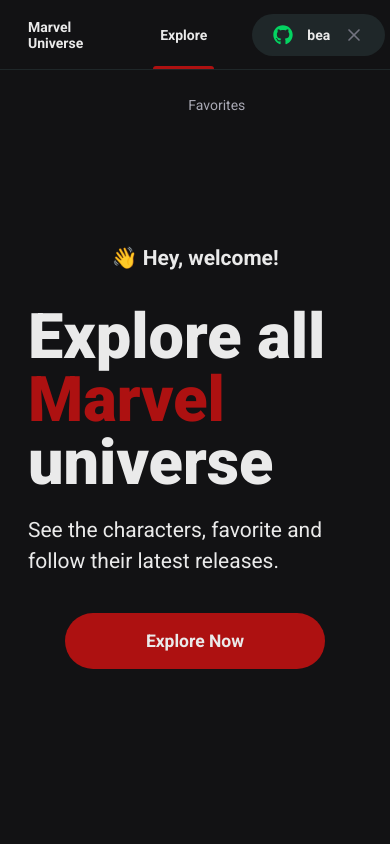
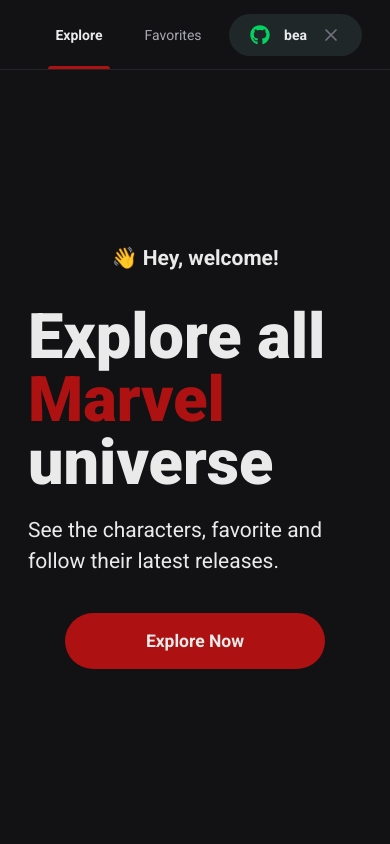
Before and after one commit to beatrizmf/marvel-universe, a Next.js app: page / in a window 390 px wide. Shown: the top 844 px of the page. Built offline with nearby package versions, Linux system fonts and the light colour scheme; no server answers.

Commit message:
fix: add header responsive

```diff
--- a/src/components/Header/index.tsx
+++ b/src/components/Header/index.tsx
@@ -17,6 +17,7 @@
             <a>Favorites</a>
           </ActiveLink>
         </nav>
+
         <SignInButton />
       </div>
     </header>
--- a/src/components/Header/styles.module.scss
+++ b/src/components/Header/styles.module.scss
@@ -8,6 +8,10 @@
 
 .headerTitle {
   font-weight: bold;
+
+  @media (max-width: 600px) {
+    display: none;
+  }
 }
 
 .headerContent {
@@ -15,7 +19,6 @@
   height: 5rem;
   margin: 0 auto;
   padding: 0 2rem;
-
   display: flex;
   align-items: center;
 
@@ -62,4 +65,10 @@
   button {
     margin-left: auto;
   }
+
+  @media (max-width: 600px) {
+    nav {
+      margin-left: auto;
+    }
+  }
 }
```
